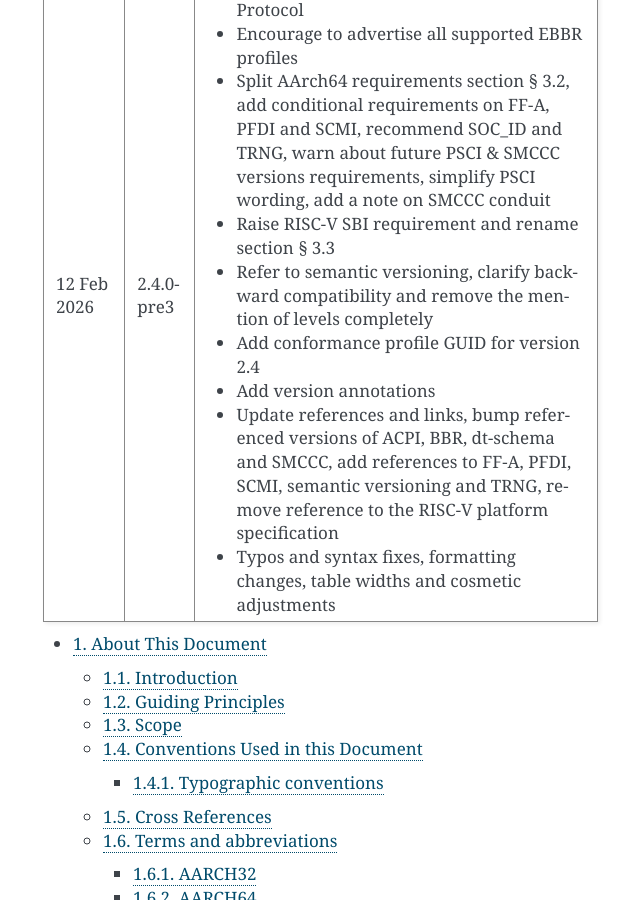
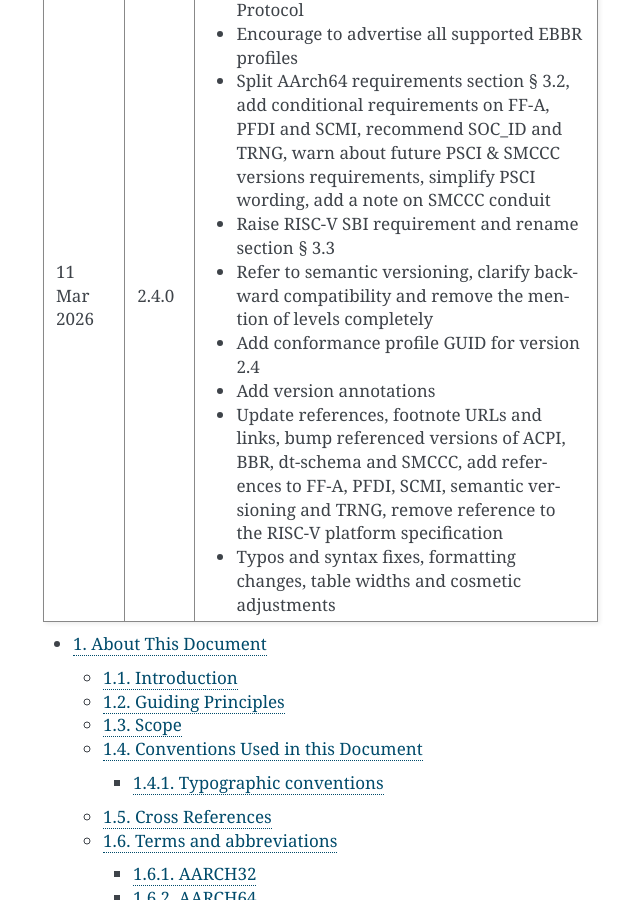
Before and after one commit to ARM-software/ebbr, a Sphinx documentation site: the page built from source/index.rst, in a window 1280 px wide and 900 px high, scrolled down 2671 px. Shown: the whole window, without its empty margins (377-1017 px from the left). Built offline with Sphinx 7.4.7, drawn with Linux system fonts in a browser that asks for light colours.

Commit message:
v2.4.0
This is a minor release of the EBBR specification.

Notable changes since v2.3.0 include changes in the architecture-specific
privileged or secure firmware requirements, a few recommendations and
clarifications, the addition of version annotations and the usual fixes and
references updates.

Signed-off-by: Vincent Stehlé <vincent.stehle@arm.com>

```diff
--- a/source/index.rst
+++ b/source/index.rst
@@ -114,8 +114,8 @@ Creative Commons, PO Box 1866, Mountain View, CA 94042, USA.
        - Bump referenced versions: UEFI to v2.11, PSCI to v1.3, SMCCC to 1.6 G,
          BBR to v2.1 and dt-schema to v2024.09
        - Move some footnotes around
-   * - 12 Feb 2026
-     - 2.4.0-pre3
+   * - 11 Mar 2026
+     - 2.4.0
      - - Recommend the EFI Graphics Output Protocol
        - Encourage to advertise all supported EBBR profiles
        - Split AArch64 requirements section § 3.2, add conditional requirements
@@ -127,9 +127,9 @@ Creative Commons, PO Box 1866, Mountain View, CA 94042, USA.
          the mention of levels completely
        - Add conformance profile GUID for version 2.4
        - Add version annotations
-       - Update references and links, bump referenced versions of ACPI, BBR,
-         dt-schema and SMCCC, add references to FF-A, PFDI, SCMI, semantic
-         versioning and TRNG, remove reference to the RISC-V platform
+       - Update references, footnote URLs and links, bump referenced versions of
+         ACPI, BBR, dt-schema and SMCCC, add references to FF-A, PFDI, SCMI,
+         semantic versioning and TRNG, remove reference to the RISC-V platform
          specification
        - Typos and syntax fixes, formatting changes, table widths and cosmetic
          adjustments
```
